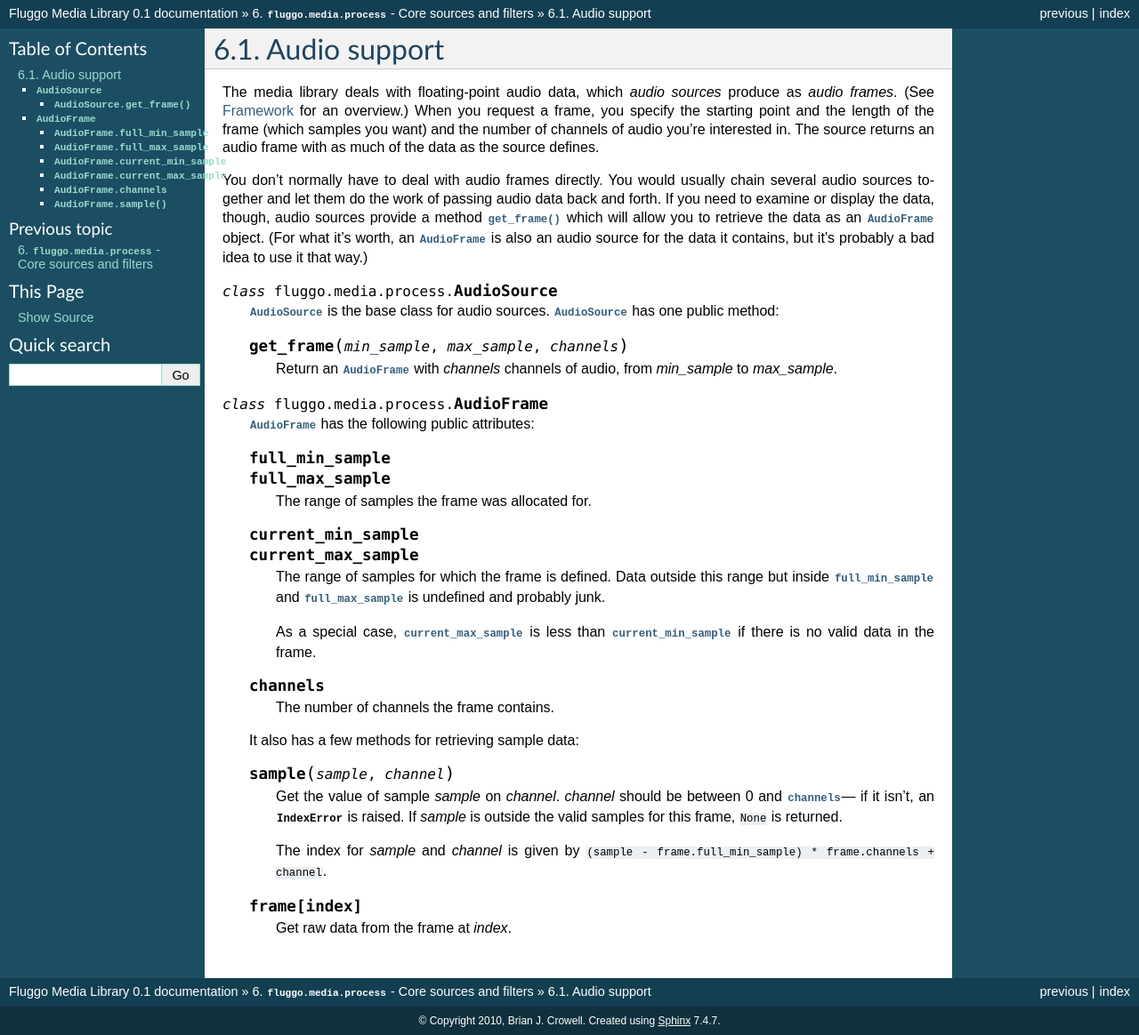
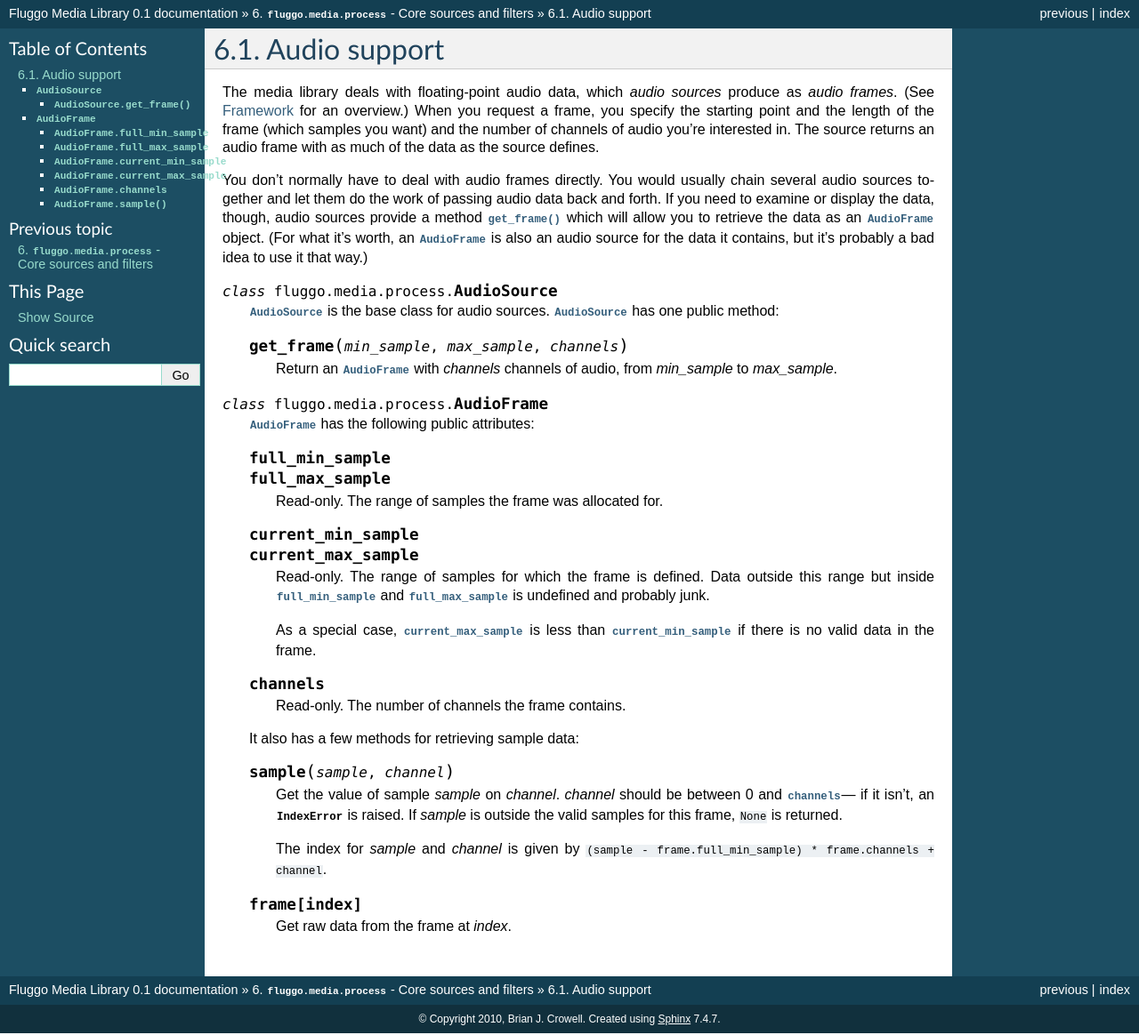
Before and after one commit to fluggo/Canvas, a Sphinx documentation site: the page built from docs/sphinx/process/audio.rst, in a window 1280 px wide. Shown: the whole page at 89% size. Built offline with Sphinx 7.4.7, drawn with Linux system fonts in a browser that asks for light colours; formulas are drawn with MathJax 3.

Commit message:
Docs: Mark the AudioFrame attributes read-only.

```diff
--- a/docs/sphinx/process/audio.rst
+++ b/docs/sphinx/process/audio.rst
@@ -37,12 +37,12 @@ contains, but it's probably a bad idea to use it that way.)
     .. attribute:: full_min_sample
         full_max_sample
 
-        The range of samples the frame was allocated for.
+        Read-only. The range of samples the frame was allocated for.
 
     .. attribute:: current_min_sample
         current_max_sample
 
-        The range of samples for which the frame is defined. Data outside this
+        Read-only. The range of samples for which the frame is defined. Data outside this
         range but inside :attr:`full_min_sample` and :attr:`full_max_sample`
         is undefined and probably junk.
 
@@ -51,7 +51,7 @@ contains, but it's probably a bad idea to use it that way.)
 
     .. attribute:: channels
 
-        The number of channels the frame contains.
+        Read-only. The number of channels the frame contains.
 
     It also has a few methods for retrieving sample data:
 
```
